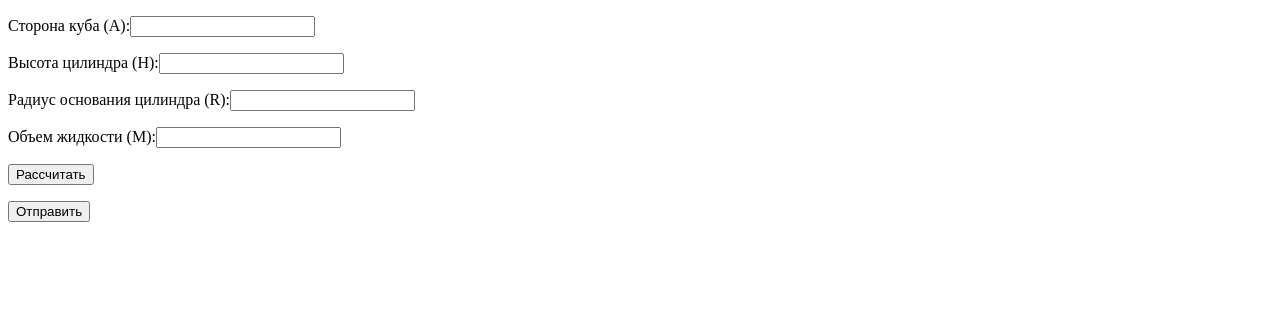
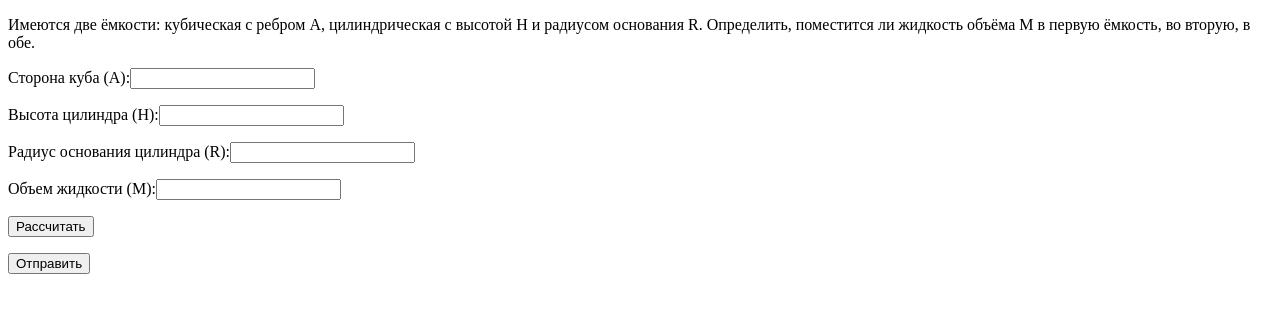
Before and after one commit to SiMariaSi/Algoritm, a plain HTML site: page index.html in a window 1280 px wide. Drawn offline with Linux system fonts and the light colour scheme.

Commit message:
Update index.html

```diff
--- a/index.html
+++ b/index.html
@@ -7,7 +7,8 @@
       <form action="https://ya.ru/?" id="liquidForm" name="liquidForm" target="_self">
         <div class="about-anketa">
 
-
+        <p id="zadacha" name="zadacha">Имеются две ёмкости: кубическая с ребром A, цилиндрическая с высотой H и радиусом основания R. Определить, поместится ли жидкость объёма
+M в первую ёмкость, во вторую, в обе.</p>
 
         <p>Сторона куба (A):<input type="number" id="sideA" name="sideA" step="0.01" required><br></p>
 
```
